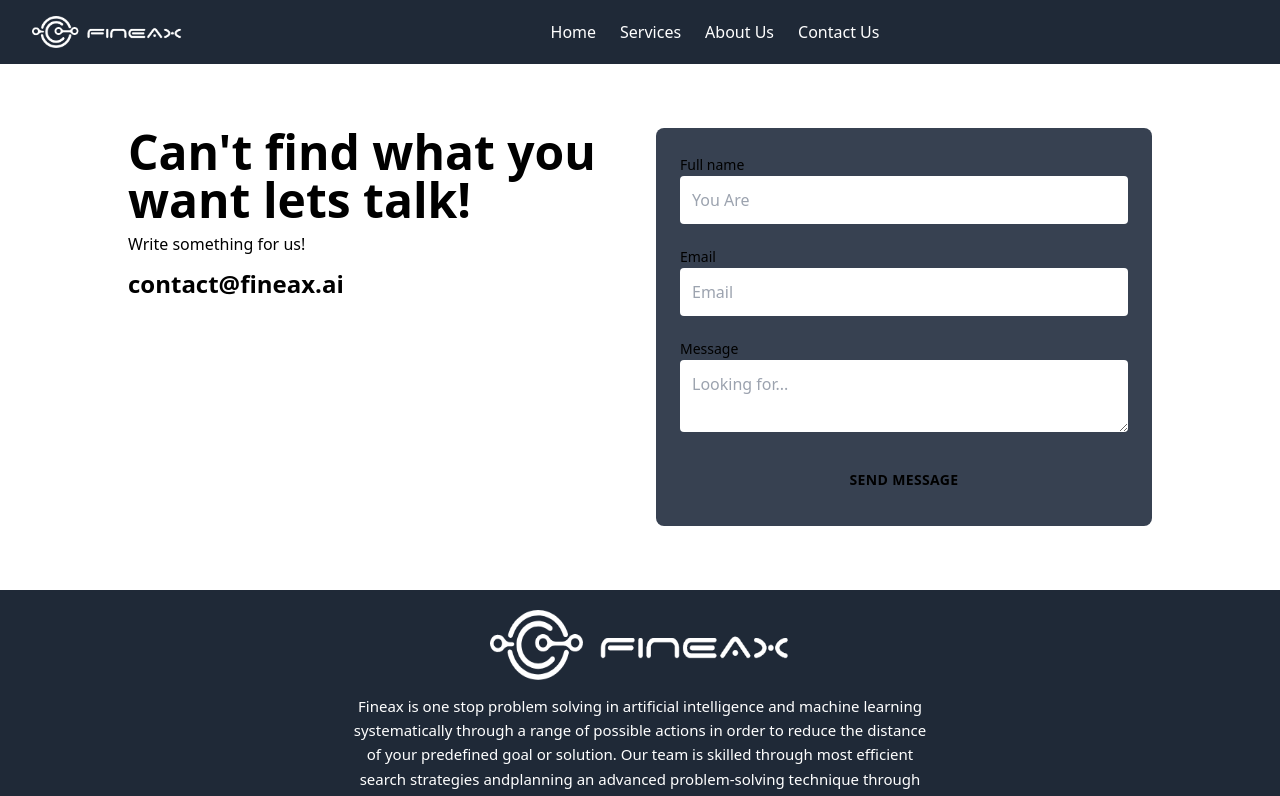
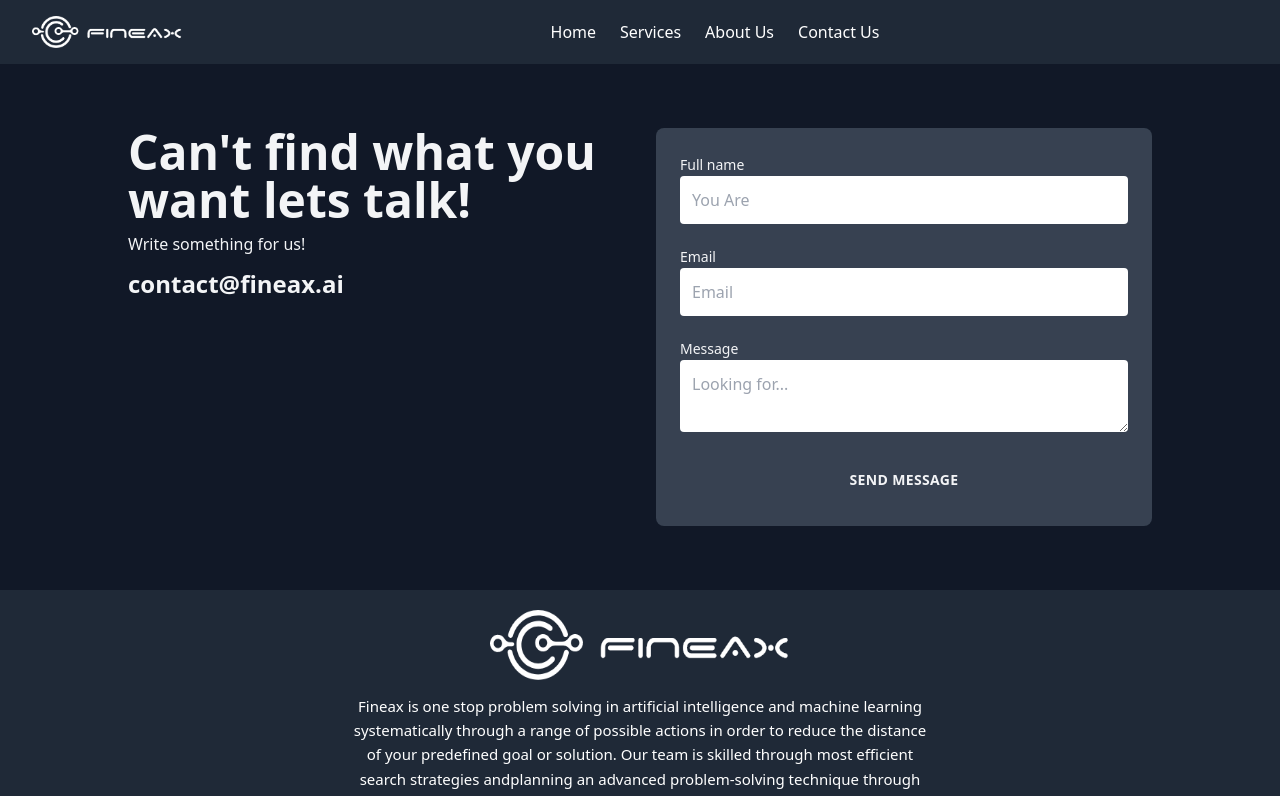
Before and after one commit to TheManishShaw/fineax, a Next.js app: page /contact/elements/FormSection in a window 1280 px wide. Shown: the top 796 px of the page. Built offline with nearby package versions, Linux system fonts and the light colour scheme.

Commit message:
Update FormSection.js

```diff
--- a/pages/contact/elements/FormSection.js
+++ b/pages/contact/elements/FormSection.js
@@ -117,7 +117,7 @@
     };
   return (
     <div>
-    <div className="grid  grid-cols-1 gap-8 px-8 py-16 mx-auto  md:grid-cols-2 md:px-12 lg:px-16 xl:px-32 dark:bg-gray-900 dark:text-gray-100">
+    <div className="grid  grid-cols-1 gap-8 px-8 py-16 mx-auto  md:grid-cols-2 md:px-12 lg:px-16 xl:px-32 bg-gray-900 text-gray-100">
 
 	<div className="flex flex-col justify-between">
 		<div className="space-y-2">
```
